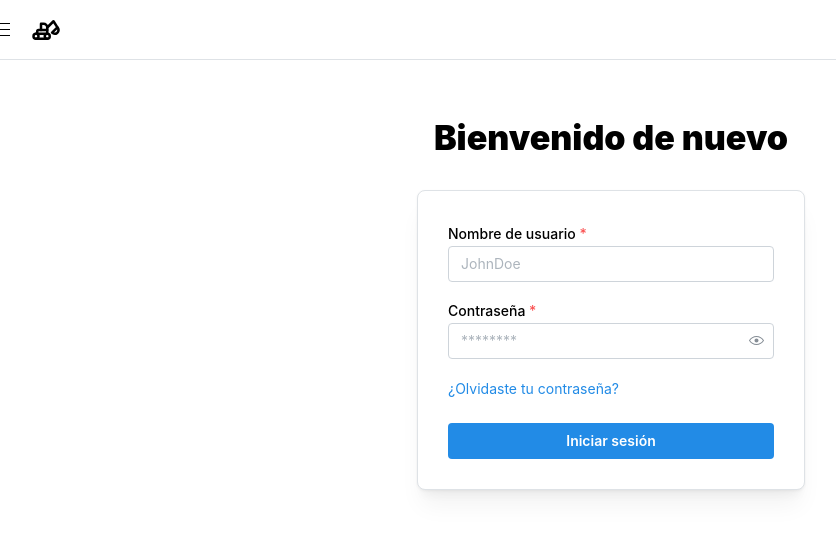
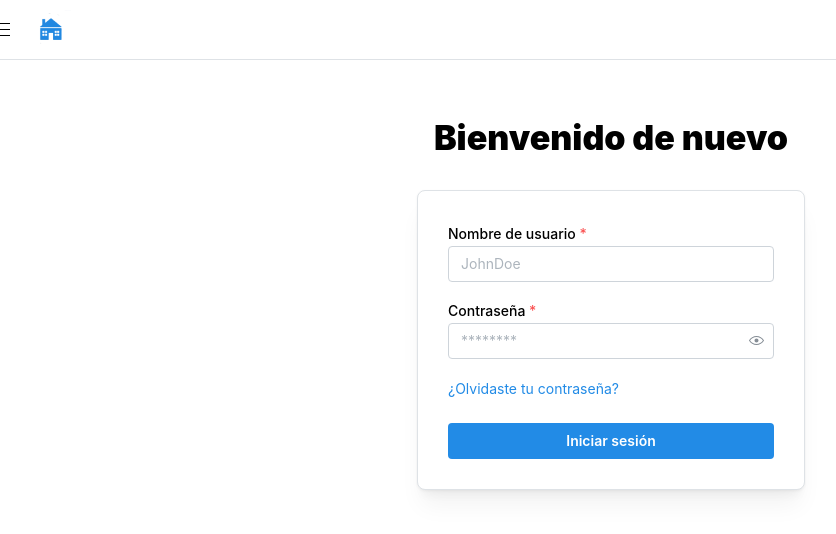
Before and after one commit to Quibylix/alfredos-renovations, a Next.js app: page /auth/login in a window 1280 px wide. Shown: the top 534 px of the page, without its empty margins (29-865 px from the left). Built offline with nearby package versions, Linux system fonts and the light colour scheme; no server answers.

Commit message:
feat: add app logo

```diff
--- a/src/features/ui/base-app-shell.component.tsx
+++ b/src/features/ui/base-app-shell.component.tsx
@@ -2,8 +2,8 @@
 
 import { AppShell, Burger, Group } from "@mantine/core";
 import { useDisclosure } from "@mantine/hooks";
-import { IconBackhoe } from "@tabler/icons-react";
 import { Navbar } from "./navbar/navbar.component";
+import { Logo } from "./logo.component";
 
 export type BaseAppShellProps = {
   role: "boss" | "employee" | "anon";
@@ -38,7 +38,7 @@ export function BaseAppShell({ role, children }: BaseAppShellProps) {
             visibleFrom="sm"
             size="sm"
           />
-          <IconBackhoe size={30} />
+          <Logo />
         </Group>
       </AppShell.Header>
       <AppShell.Navbar p="md">
--- /dev/null
+++ b/src/features/ui/logo.component.tsx
@@ -0,0 +1,33 @@
+"use client";
+
+import { useMantineColorScheme } from "@mantine/core";
+import Image from "next/image";
+
+export function Logo() {
+  const { colorScheme } = useMantineColorScheme();
+
+  if (colorScheme === "light") {
+    return (
+      <Image src="/icon-light.png" alt="logo" width={40} height={40} priority />
+    );
+  }
+
+  if (colorScheme === "dark") {
+    return (
+      <Image src="/icon-dark.png" alt="logo" width={40} height={40} priority />
+    );
+  }
+
+  return (
+    <picture
+      style={{
+        width: "40px",
+        height: "40px",
+      }}
+    >
+      <source srcSet="/icon-dark.png" media="(prefers-color-scheme: dark)" />
+      <source srcSet="/icon-light.png" media="(prefers-color-scheme: light)" />
+      <Image src="/icon-light.png" alt="logo" width={40} height={40} />
+    </picture>
+  );
+}
```
Also changed, not shown: public/icon-dark.png (added), public/icon-light.png (added).
